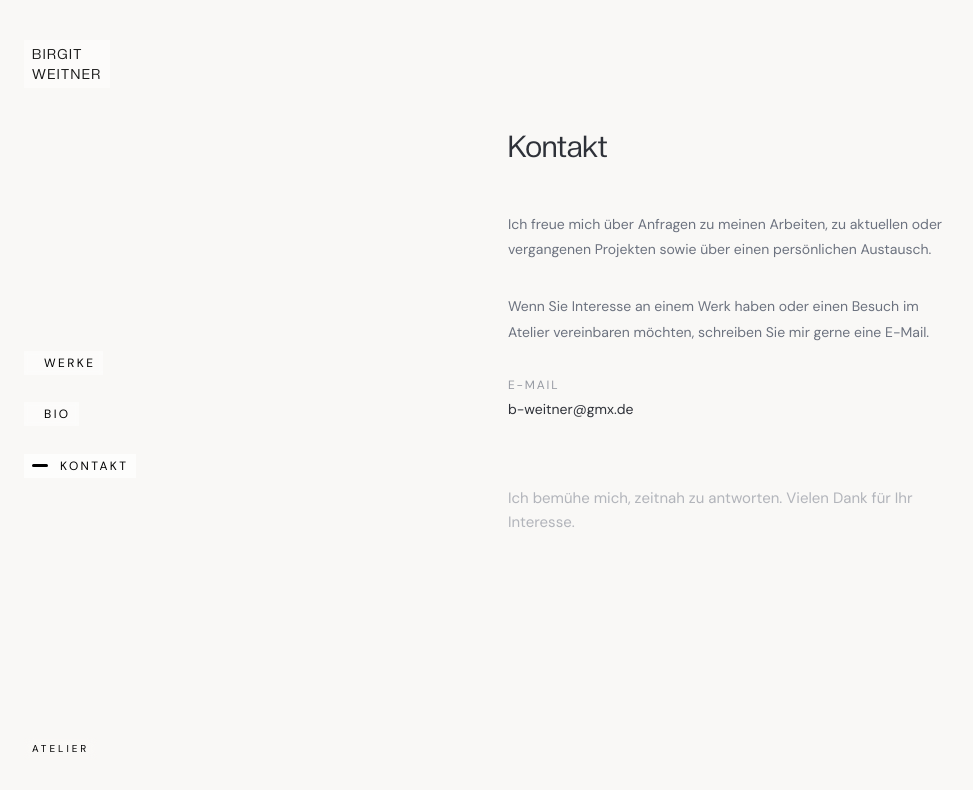
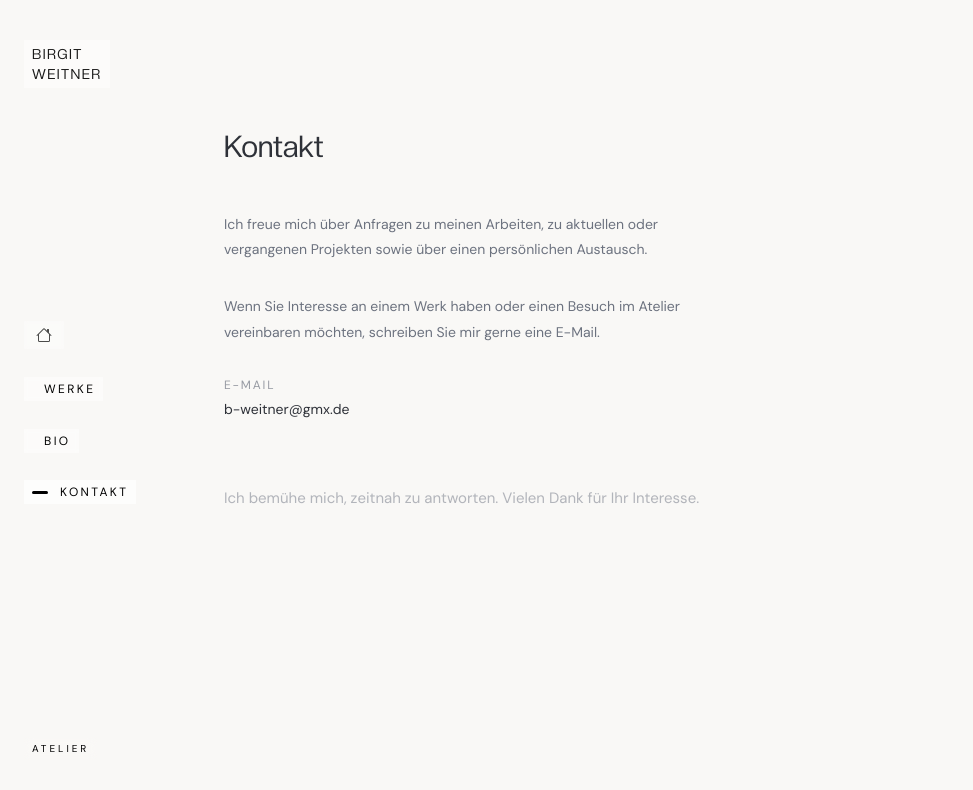
Before and after one commit to mira-craft/atelier-bw, a React (Vite) app: page /kontakt in a window 1280 px wide. Shown: the top 790 px of the page, without its empty margins (8-981 px from the left). Built offline with nearby package versions, Linux system fonts and the light colour scheme; the HTML template or start-up script is replaced by a standard one.

Commit message:
feat: add home navigation link and update layout for Bio and Kontakt pages

```diff
--- a/src/components/MusealNav.tsx
+++ b/src/components/MusealNav.tsx
@@ -43,6 +43,35 @@
 
       {/* Navigation links */}
       <ul className="flex flex-col gap-6">
+        <li key="home">
+          <NavLink
+            to="/"
+            className="
+              group inline-block
+              transition-all duration-300
+              text-black
+            "
+          >
+            <span
+              className="
+                inline-flex items-center justify-center
+                px-3 py-1.5
+
+                bg-white/45
+                backdrop-blur-[2px]
+
+                transition-all duration-300
+                group-hover:bg-white/65
+
+                opacity-70 group-hover:opacity-100
+              "
+            >
+              <svg xmlns="http://www.w3.org/2000/svg" width="16" height="16" fill="currentColor" viewBox="0 0 16 16">
+                <path d="M8.707 1.5a1 1 0 0 0-1.414 0L.646 8.146a.5.5 0 0 0 .708.708L2 8.207V13.5A1.5 1.5 0 0 0 3.5 15h9a1.5 1.5 0 0 0 1.5-1.5V8.207l.646.647a.5.5 0 0 0 .708-.708L13 5.793V2.5a.5.5 0 0 0-.5-.5h-1a.5.5 0 0 0-.5.5v1.293zM13 7.207V13.5a.5.5 0 0 1-.5.5h-9a.5.5 0 0 1-.5-.5V7.207l5-5z"/>
+              </svg>
+            </span>
+          </NavLink>
+        </li>
         {navItems.map((item) => (
           <li key={item.path}>
             <NavLink
--- a/src/pages/Bio.tsx
+++ b/src/pages/Bio.tsx
@@ -9,8 +9,10 @@
           initial={{ opacity: 0, y: 16 }}
           animate={{ opacity: 1, y: 0 }}
           transition={{ duration: 0.7, ease: "easeOut" }}
-          className="max-w-lg"
+          className="w-full max-w-5xl"
         >
+          <div className="grid gap-16 md:grid-cols-2">
+            <div>
               <h1 className="font-serif text-3xl text-foreground">Bio</h1>
 
               <div className="mt-12 space-y-6 font-body text-sm leading-[1.8] text-muted-foreground">
@@ -58,6 +60,10 @@
                   <li>2008 — Gemeinschaftsausstellung, Aula Carolina Aachen</li>
                 </ul>
               </div>
+            </div>
+            {/* Empty secondary column for layout consistency */}
+            <div className="hidden md:block" />
+          </div>
         </motion.article>
       </div>
     </MusealLayout>
--- a/src/pages/Kontakt.tsx
+++ b/src/pages/Kontakt.tsx
@@ -9,8 +9,10 @@
           initial={{ opacity: 0, y: 16 }}
           animate={{ opacity: 1, y: 0 }}
           transition={{ duration: 0.7, ease: "easeOut" }}
-          className="max-w-md"
+          className="w-full max-w-5xl"
         >
+          <div className="grid gap-16 md:grid-cols-2">
+            <div>
               <h1 className="font-serif text-3xl text-foreground">Kontakt</h1>
 
               <div className="mt-12 space-y-8 font-body text-sm leading-[1.8] text-muted-foreground">
@@ -40,6 +42,10 @@
               <p className="mt-16 font-body text-[15px] leading-relaxed text-muted-foreground/50">
                 Ich bemühe mich, zeitnah zu antworten. Vielen Dank für Ihr Interesse.
               </p>
+            </div>
+            {/* Empty secondary column for layout consistency */}
+            <div className="hidden md:block" />
+          </div>
         </motion.div>
       </div>
     </MusealLayout>
```
Also changed, not shown: src/assets/icons/home.svg (added). Lines whose indentation alone changed are shown as unchanged.
